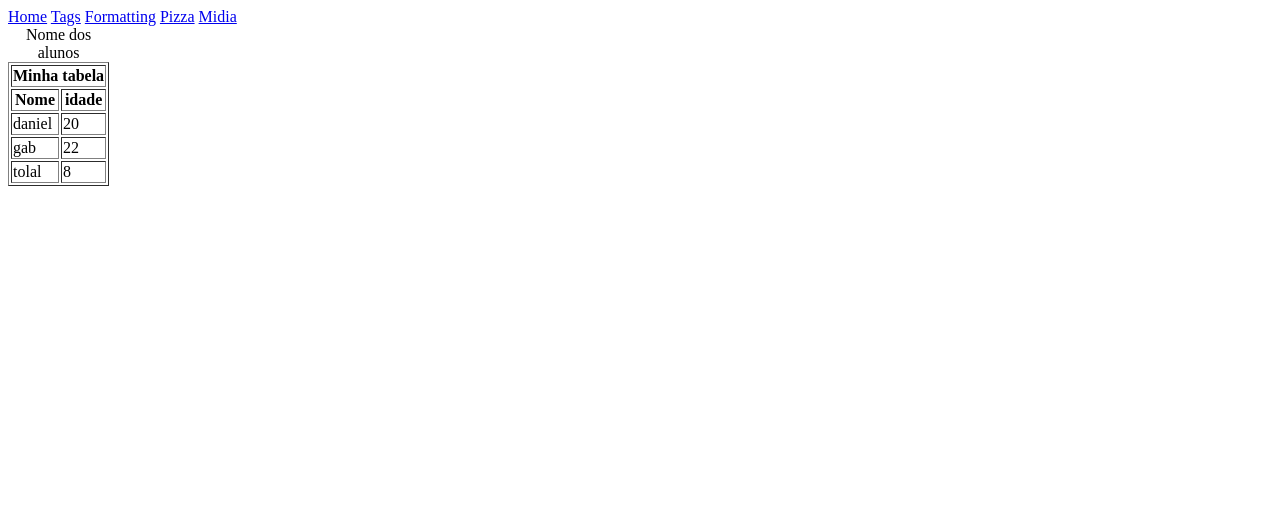
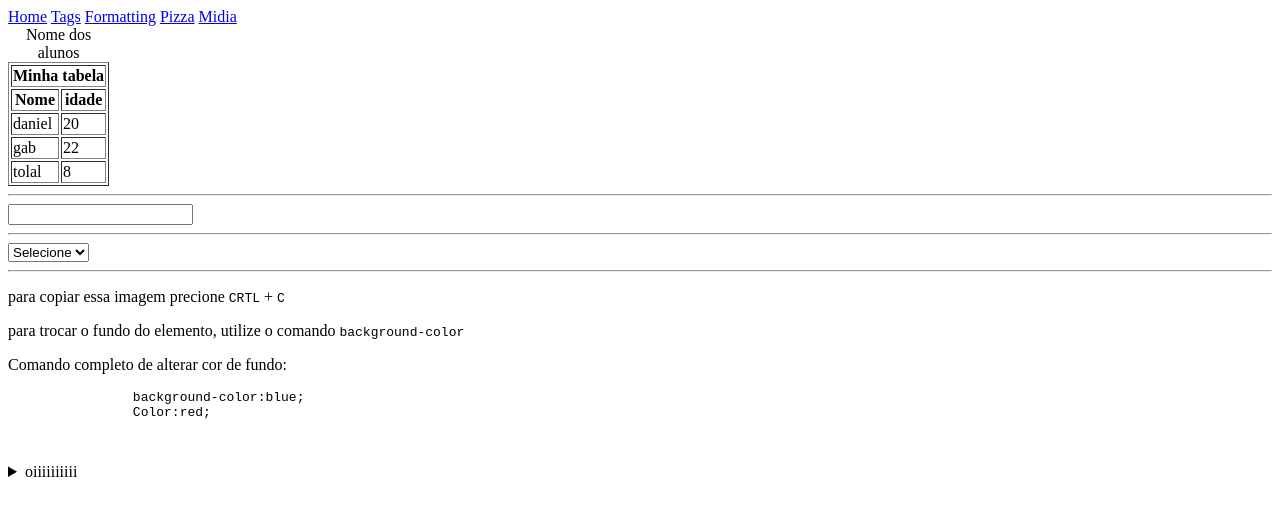
Before and after one commit to Daniel-Mattos/html-basics, a plain HTML site: page table.html in a window 1280 px wide. Drawn offline with Linux system fonts and the light colour scheme.

Commit message:
att-commit

```diff
--- a/table.html
+++ b/table.html
@@ -44,5 +44,34 @@
 		</tfoot>
 
 	</table>
+	<hr>
+	<input list="browsers" type="search" name="search">
+	<datalist id="browsers">
+		<option>Google</option>
+		<option>fire fox</option>
+		<option>microsoft</option>
+		<option>opera</option>
+	</datalist>
+	<hr>
+	<select name="browsers">
+		<option value="">Selecione</option>
+		<option value="google">Google</option>
+		<option value="fire">fire fox</option>
+		<option value="edge">microsoft</option>
+		<option value="opera">opera</option>
+	</select>
+	<hr>
+	<p>para copiar essa imagem precione <kbd>CRTL</kbd> + <kbd>C</kbd></p>
+	<p>para trocar o fundo do elemento, utilize o comando <code>background-color</code></p>
+	<p>Comando completo de alterar cor de fundo:</p>
+	<pre>
+		<code>background-color:blue;
+		Color:red;
+		</code>
+	</pre>
+	<details>
+		<summary>oiiiiiiiiii</summary>
+		<p>Lorem ipsum dolor, sit amet consectetur adipisicing elit. Quos expedita totam molestiae accusamus inventore, hic ratione animi assumenda nemo, facilis earum voluptatem iusto tenetur culpa ipsa rem libero? Autem, quaerat.</p>
+	</details>
 </body>
 </html>
```
Also changed, not shown: index.html (+2 -3 lines).
